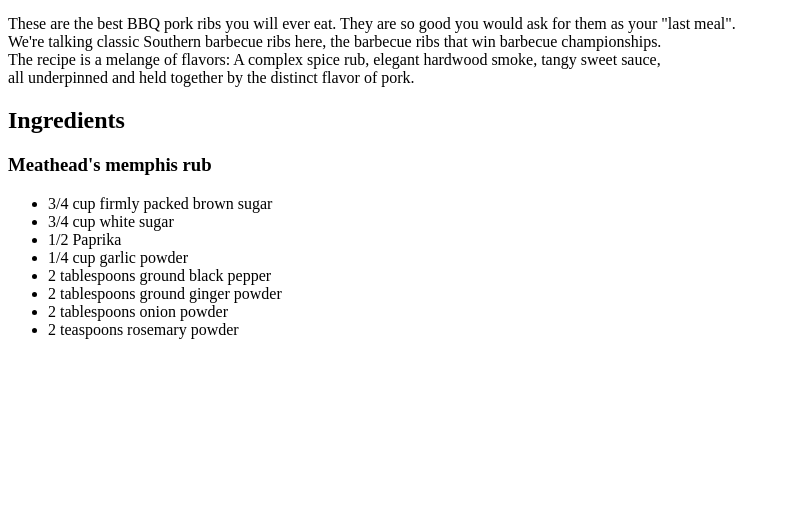
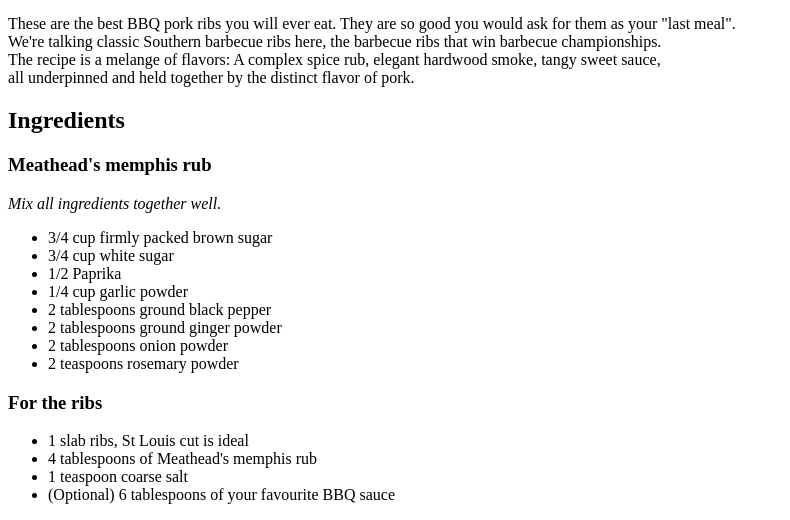
Before and after one commit to ChristianP-code/odin-recipes, a plain HTML site: page recipes/last-meal-ribs.html in a window 1280 px wide. Shown: the part 489-1009 px from the top of the page, without its empty margins (0-790 px from the left). Before the commit the page ends 844 px from the top, so only its background shows below. Drawn offline with Linux system fonts and the light colour scheme.

Commit message:
Add LRM ingredients list for ribs

```diff
--- a/recipes/last-meal-ribs.html
+++ b/recipes/last-meal-ribs.html
@@ -16,6 +16,7 @@
                     all underpinned and held together by the distinct flavor of pork.</p>
             <h2>Ingredients</h2>
                 <h3>Meathead's memphis rub</h3>
+                    <em>Mix all ingredients together well.</em>
                     <ul>
                         <li>3/4 cup firmly packed brown sugar</li>
                         <li>3/4 cup white sugar</li>
@@ -26,5 +27,12 @@
                         <li>2 tablespoons onion powder</li>
                         <li>2 teaspoons rosemary powder</li>
                     </ul>
+                <h3>For the ribs</h3>
+                    <ul>
+                        <li>1 slab ribs, St Louis cut is ideal</li>
+                        <li>4 tablespoons of Meathead's memphis rub</li>
+                        <li>1 teaspoon coarse salt</li>
+                        <li>(Optional) 6 tablespoons of your favourite BBQ sauce</li>
+                    </ul>
     </body>
 </html>
```
